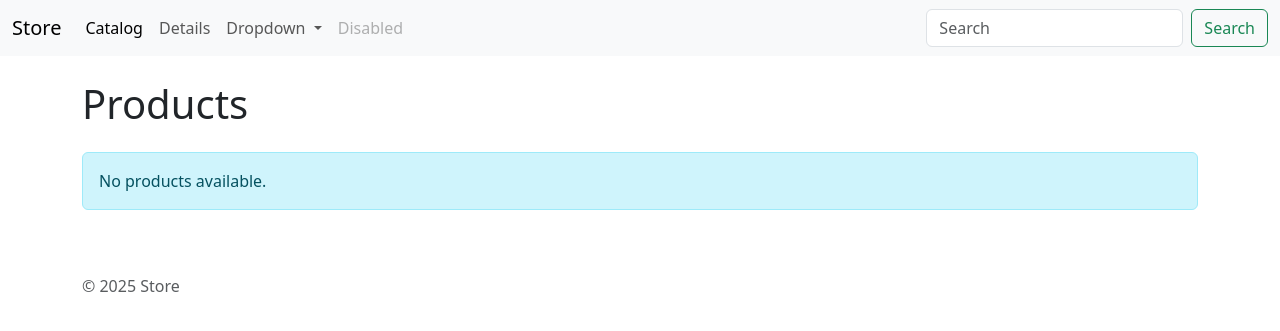
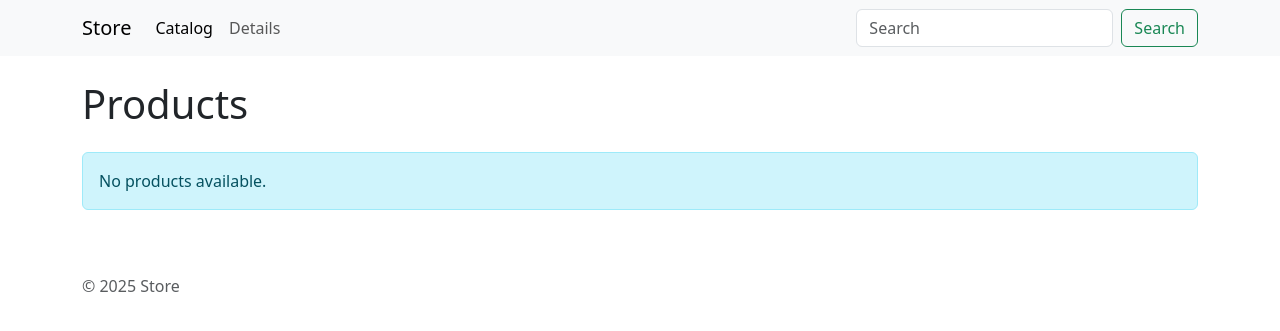
Before and after one commit to vladtymo/Django-SPR421, a Django app: template products/templates/products/index.html in a window 1280 px wide. Shown: the top 331 px of the page. Run offline with Django 5.2, Linux system fonts and the light colour scheme; the template is opened without the code that fills it, so the values that code supplies are empty.

Commit message:
Add base layout template

```diff
--- /dev/null
+++ b/products/templates/layout.html
@@ -0,0 +1,67 @@
+<!DOCTYPE html>
+<html lang="en">
+  <head>
+    <meta charset="UTF-8" />
+    <meta name="viewport" content="width=device-width, initial-scale=1" />
+    <title>Products</title>
+    <link
+      href="https://cdn.jsdelivr.net/npm/bootstrap@5.3.8/dist/css/bootstrap.min.css"
+      rel="stylesheet"
+      integrity="sha384-sRIl4kxILFvY47J16cr9ZwB07vP4J8+LH7qKQnuqkuIAvNWLzeN8tE5YBujZqJLB"
+      crossorigin="anonymous"
+    />
+  </head>
+  <body>
+    <nav class="navbar navbar-expand-lg bg-body-tertiary">
+      <div class="container">
+        <a class="navbar-brand" href="/">Store</a>
+        <button
+          class="navbar-toggler"
+          type="button"
+          data-bs-toggle="collapse"
+          data-bs-target="#navbarSupportedContent"
+          aria-controls="navbarSupportedContent"
+          aria-expanded="false"
+          aria-label="Toggle navigation"
+        >
+          <span class="navbar-toggler-icon"></span>
+        </button>
+        <div class="collapse navbar-collapse" id="navbarSupportedContent">
+          <ul class="navbar-nav me-auto mb-2 mb-lg-0">
+            <li class="nav-item">
+              <a class="nav-link active" aria-current="page" href="/"
+                >Catalog</a
+              >
+            </li>
+            <li class="nav-item">
+              <a class="nav-link" href="/product/1/">Details</a>
+            </li>
+          </ul>
+          <form class="d-flex" role="search">
+            <input
+              class="form-control me-2"
+              type="search"
+              placeholder="Search"
+              aria-label="Search"
+            />
+            <button class="btn btn-outline-success" type="submit">
+              Search
+            </button>
+          </form>
+        </div>
+      </div>
+    </nav>
+
+    <main class="container py-4">{% block content %} {% endblock %}</main>
+
+    <footer class="container py-4">
+      <p class="text-muted mb-0">© 2025 Store</p>
+    </footer>
+
+    <script
+      src="https://cdn.jsdelivr.net/npm/bootstrap@5.3.8/dist/js/bootstrap.bundle.min.js"
+      integrity="sha384-FKyoEForCGlyvwx9Hj09JcYn3nv7wiPVlz7YYwJrWVcXK/BmnVDxM+D2scQbITxI"
+      crossorigin="anonymous"
+    ></script>
+  </body>
+</html>
--- a/products/templates/products/index.html
+++ b/products/templates/products/index.html
@@ -1,80 +1,4 @@
-<!DOCTYPE html>
-<html lang="en">
-  <head>
-    <meta charset="UTF-8" />
-    <meta name="viewport" content="width=device-width, initial-scale=1" />
-    <title>Products</title>
-    <link
-      href="https://cdn.jsdelivr.net/npm/bootstrap@5.3.8/dist/css/bootstrap.min.css"
-      rel="stylesheet"
-      integrity="sha384-sRIl4kxILFvY47J16cr9ZwB07vP4J8+LH7qKQnuqkuIAvNWLzeN8tE5YBujZqJLB"
-      crossorigin="anonymous"
-    />
-  </head>
-  <body>
-    <nav class="navbar navbar-expand-lg bg-body-tertiary">
-      <div class="container-fluid">
-        <a class="navbar-brand" href="/">Store</a>
-        <button
-          class="navbar-toggler"
-          type="button"
-          data-bs-toggle="collapse"
-          data-bs-target="#navbarSupportedContent"
-          aria-controls="navbarSupportedContent"
-          aria-expanded="false"
-          aria-label="Toggle navigation"
-        >
-          <span class="navbar-toggler-icon"></span>
-        </button>
-        <div class="collapse navbar-collapse" id="navbarSupportedContent">
-          <ul class="navbar-nav me-auto mb-2 mb-lg-0">
-            <li class="nav-item">
-              <a class="nav-link active" aria-current="page" href="/"
-                >Catalog</a
-              >
-            </li>
-            <li class="nav-item">
-              <a class="nav-link" href="/product/1/">Details</a>
-            </li>
-            <li class="nav-item dropdown">
-              <a
-                class="nav-link dropdown-toggle"
-                href="#"
-                role="button"
-                data-bs-toggle="dropdown"
-                aria-expanded="false"
-              >
-                Dropdown
-              </a>
-              <ul class="dropdown-menu">
-                <li><a class="dropdown-item" href="#">Action</a></li>
-                <li><a class="dropdown-item" href="#">Another action</a></li>
-                <li><hr class="dropdown-divider" /></li>
-                <li>
-                  <a class="dropdown-item" href="#">Something else here</a>
-                </li>
-              </ul>
-            </li>
-            <li class="nav-item">
-              <a class="nav-link disabled" aria-disabled="true">Disabled</a>
-            </li>
-          </ul>
-          <form class="d-flex" role="search">
-            <input
-              class="form-control me-2"
-              type="search"
-              placeholder="Search"
-              aria-label="Search"
-            />
-            <button class="btn btn-outline-success" type="submit">
-              Search
-            </button>
-          </form>
-        </div>
-      </div>
-    </nav>
-
-    <main class="container py-4">
+{% extends "layout.html" %} {% block content %}
 <h1 class="mb-4">Products</h1>
 
 <div class="row g-4">
@@ -82,21 +6,13 @@
   <!-- Product 1 -->
   <div class="col-12 col-sm-6 col-lg-4">
     <div class="card h-100 shadow-sm">
-            <img
-              src="{{ p.image_url }}"
-              class="card-img-top"
-              alt="{{ p.name }}"
-            />
+      <img src="{{ p.image_url }}" class="card-img-top" alt="{{ p.name }}" />
       <div class="card-body d-flex flex-column">
         <h5 class="card-title">{{ p.name }}</h5>
         <p class="card-text text-muted mb-2">{{ p.description }}</p>
-              <div
-                class="mt-auto d-flex justify-content-between align-items-center"
-              >
+        <div class="mt-auto d-flex justify-content-between align-items-center">
           <span class="fw-semibold">${{ p.price }}</span>
-                <a href="/product/{{ p.id }}/" class="btn btn-primary btn-sm"
-                  >View</a
-                >
+          <a href="/product/{{ p.id }}/" class="btn btn-primary btn-sm">View</a>
         </div>
       </div>
     </div>
@@ -107,16 +23,4 @@
   </div>
   {% endfor %}
 </div>
-    </main>
-
-    <footer class="container py-4">
-      <p class="text-muted mb-0">© 2025 Store</p>
-    </footer>
-
-    <script
-      src="https://cdn.jsdelivr.net/npm/bootstrap@5.3.8/dist/js/bootstrap.bundle.min.js"
-      integrity="sha384-FKyoEForCGlyvwx9Hj09JcYn3nv7wiPVlz7YYwJrWVcXK/BmnVDxM+D2scQbITxI"
-      crossorigin="anonymous"
-    ></script>
-  </body>
-</html>
+{% endblock %}
```
Also changed, not shown: products/templates/products/detail.html (+3 -39 lines). Lines whose indentation alone changed are shown as unchanged.
